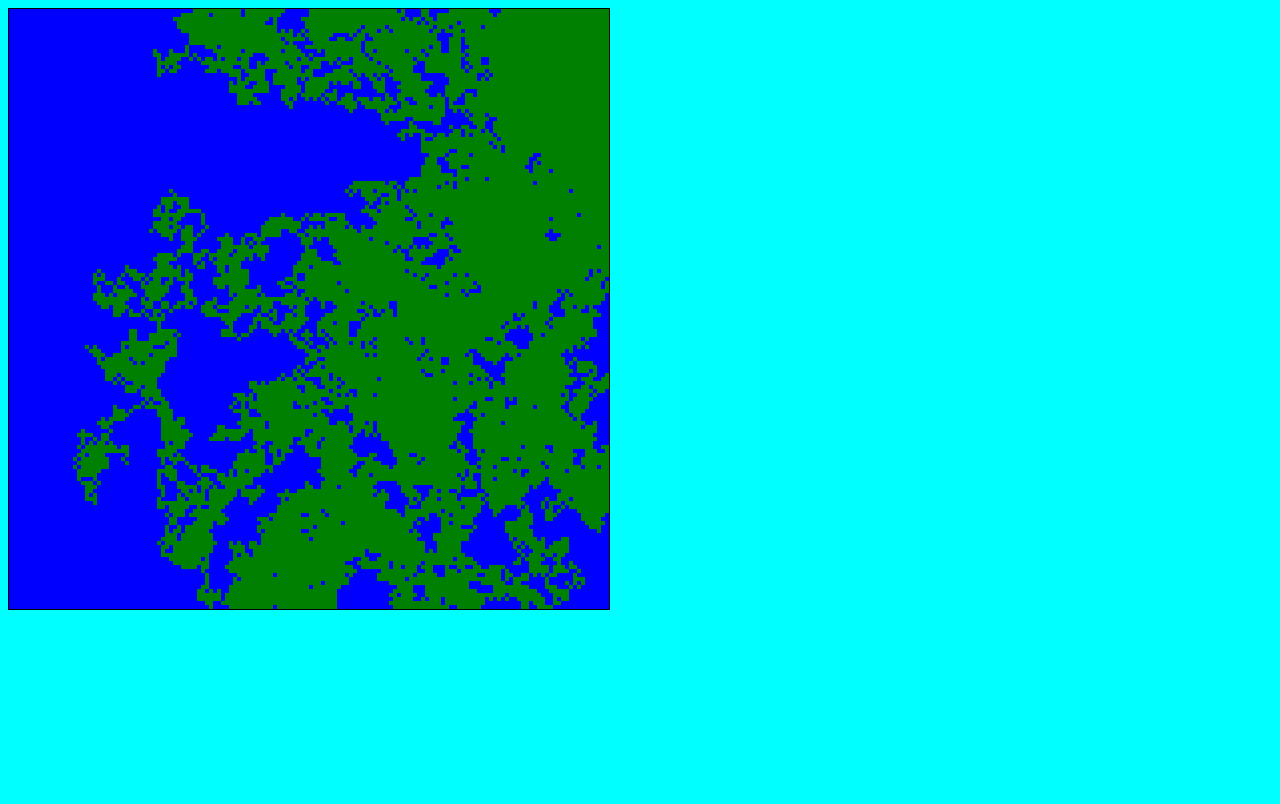
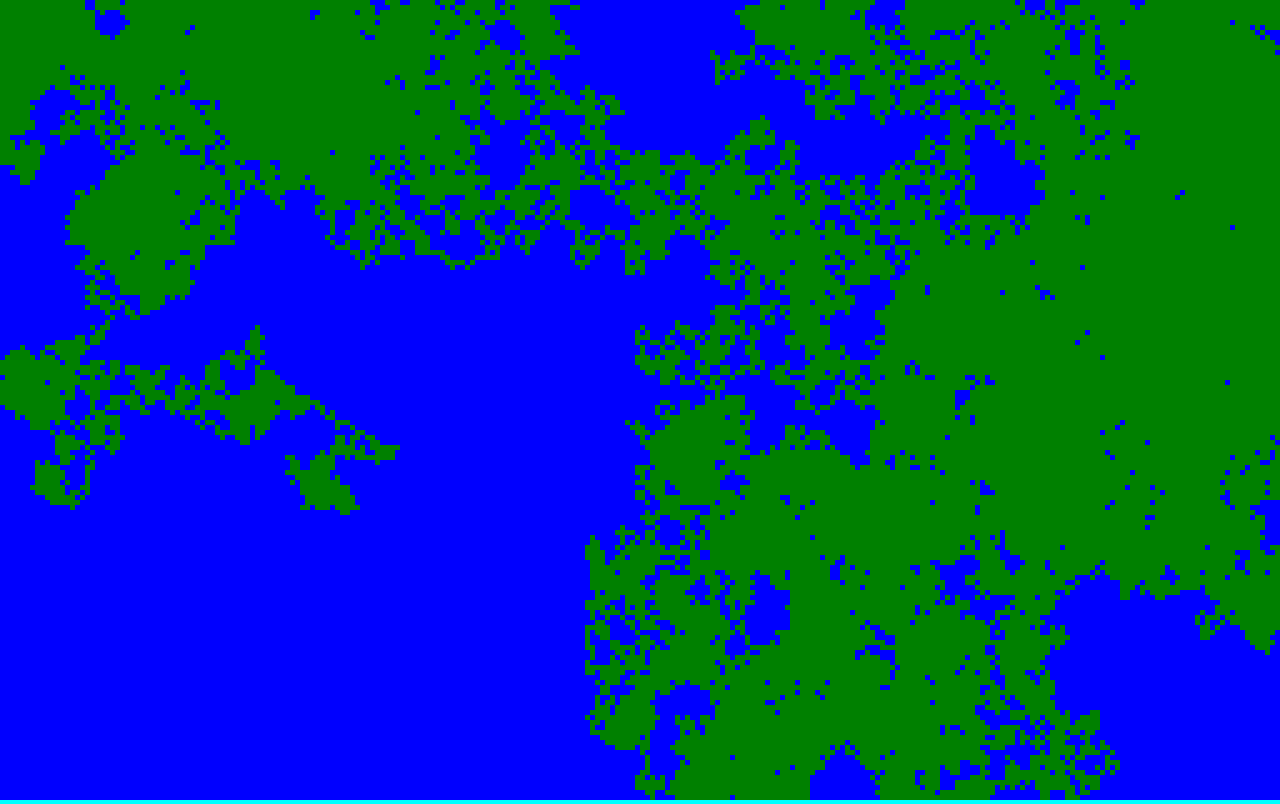
Before and after one commit to ChrissiQ/Tile-map-viewer, a plain HTML site: page index.html in a window 1280 px wide. Drawn offline with nearby package versions, Linux system fonts and the light colour scheme.

Commit message:
Now scales to initial viewport size.  Does not scale live - just on refresh.

```diff
--- a/index.css
+++ b/index.css
@@ -1,5 +1,9 @@
+body{
+	padding: 0;
+	margin: 0;
+}
 #game{
-	border: 1px solid black;
+	border: 0;
 }
 body{
 	background-color: cyan;
--- a/index.js
+++ b/index.js
@@ -5,19 +5,23 @@ function coord(x,y){
 }
 
 var world = new Array();
-var max = new coord(150,150);
+
+var scale = 5;
+var windowWidth = document.documentElement.clientWidth;
+var windowHeight = document.documentElement.clientHeight;
+var max = new coord(Math.floor(windowWidth/scale),Math.floor(windowHeight/scale));
 
 // Create flat blank world.
-(function flatWorld(){
+function flatWorld(){
 	for (i=0; i<max.x; i++){
 		world[i] = [];
 		for (j=0; j<max.y; j++){
 			world[i][j] = 0;
 		}
 	}
-}());
+};
 // Fill world with interesting stuff.
-(function fillWorld(){
+function fillWorld(){
 	var randStart = new coord(
 		Math.floor( Math.random() * (max.x) ),
 		Math.floor( Math.random() * (max.y) )
@@ -41,15 +45,13 @@ var max = new coord(150,150);
 		// Flip the switch to water on that pixel.
 		world[current.x][current.y] = 1;
 	}
-}());
-
-var scale = 4;
+};
 
 
 
+function drawCanvas(){
 	var canvas = document.getElementById('game');
 	if (canvas.getContext){
-
 		var ctx = canvas.getContext('2d');
 		canvas.width = max.x * scale;
 		canvas.height = max.y * scale;
@@ -67,9 +69,13 @@ if (canvas.getContext){
 	} else {
 	  // canvas-unsupported code here
 	}
+};
+
+flatWorld();
+fillWorld();
+drawCanvas();
 
 
-
-$(document).keydown(function(event){
-	$("#keyPressed").text(event.keyCode)
-});
+//$(document).keydown(function(event){
+//	$("#keyPressed").text(event.keyCode)
+//});
```
Lines whose indentation alone changed are shown as unchanged.
